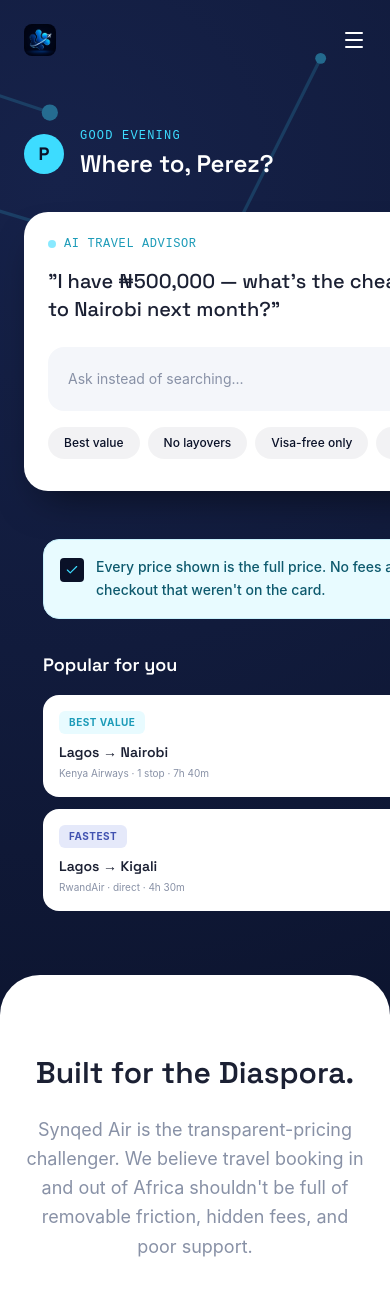
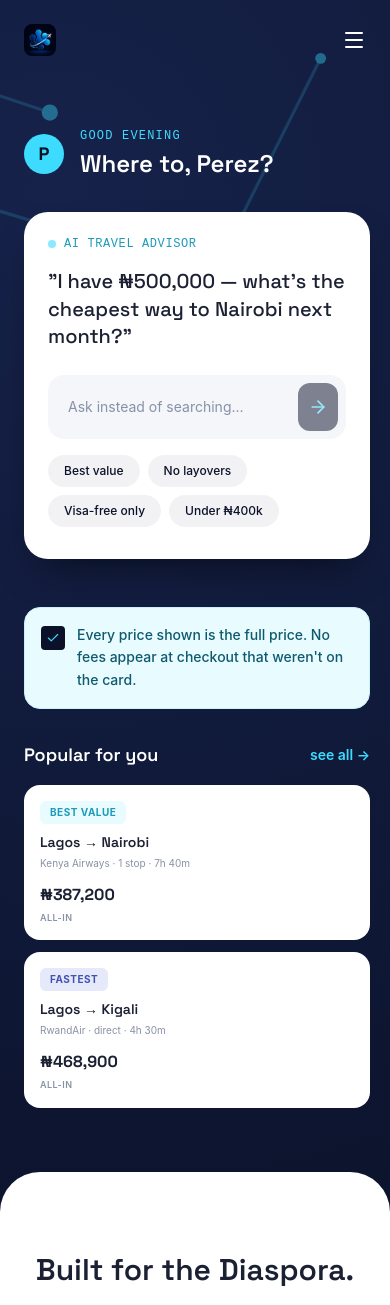
Before and after one commit to Chuzzy99/Synqedair, a Next.js app: page / in a window 390 px wide. Shown: the top 1305 px of the page. Built offline with nearby package versions, Linux system fonts and the light colour scheme.

Commit message:
Fix mobile cutoff for filter chips and popular route cards

```diff
--- a/src/app/page.tsx
+++ b/src/app/page.tsx
@@ -132,7 +132,7 @@
                 </button>
               </form>
 
-              <div className="flex gap-2 mt-4 overflow-x-auto pb-2 scrollbar-hide">
+              <div className="flex flex-wrap gap-2 mt-4 pb-2">
                 {["Best value", "No layovers", "Visa-free only", "Under ₦400k"].map(chip => (
                   <button
                     key={chip}
@@ -165,25 +165,25 @@
             </motion.div>
 
             <div className="flex flex-col gap-3">
-              <motion.button variants={fadeUp} onClick={() => router.push('/search')} className="group flex justify-between items-center bg-white rounded-2xl p-4 md:p-5 text-left hover:shadow-[0_8px_24px_-12px_rgba(61,220,255,0.4)] transition-all">
-                <div className="flex flex-col items-start gap-1 w-2/3 md:w-auto">
+              <motion.button variants={fadeUp} onClick={() => router.push('/search')} className="group flex flex-col sm:flex-row justify-between items-start sm:items-center bg-white rounded-2xl p-4 md:p-5 text-left hover:shadow-[0_8px_24px_-12px_rgba(61,220,255,0.4)] transition-all gap-3 sm:gap-0">
+                <div className="flex flex-col items-start gap-1">
                   <span className="text-[10px] font-bold tracking-wider uppercase px-2.5 py-1 rounded-md mb-1 bg-[#E8FBFF] text-[#1C9BB8]">Best value</span>
-                  <div className="font-display font-semibold text-sm md:text-base text-ink whitespace-nowrap overflow-hidden text-ellipsis w-full">Lagos → Nairobi</div>
+                  <div className="font-display font-semibold text-sm md:text-base text-ink break-words w-full">Lagos → Nairobi</div>
                   <div className="text-[10px] md:text-xs text-mist">Kenya Airways · 1 stop · 7h 40m</div>
                 </div>
-                <div className="text-right shrink-0">
+                <div className="text-left sm:text-right shrink-0">
                   <b className="font-display text-base md:text-lg text-ink block">₦387,200</b>
                   <div className="text-[9px] md:text-[10px] uppercase tracking-wider text-mist mt-1 font-semibold">all-in</div>
                 </div>
               </motion.button>
 
-              <motion.button variants={fadeUp} onClick={() => router.push('/search')} className="group flex justify-between items-center bg-white rounded-2xl p-4 md:p-5 text-left hover:shadow-[0_8px_24px_-12px_rgba(61,220,255,0.4)] transition-all">
-                <div className="flex flex-col items-start gap-1 w-2/3 md:w-auto">
+              <motion.button variants={fadeUp} onClick={() => router.push('/search')} className="group flex flex-col sm:flex-row justify-between items-start sm:items-center bg-white rounded-2xl p-4 md:p-5 text-left hover:shadow-[0_8px_24px_-12px_rgba(61,220,255,0.4)] transition-all gap-3 sm:gap-0">
+                <div className="flex flex-col items-start gap-1">
                   <span className="text-[10px] font-bold tracking-wider uppercase px-2.5 py-1 rounded-md mb-1 bg-[#E5E9FA] text-[#4152B0]">Fastest</span>
-                  <div className="font-display font-semibold text-sm md:text-base text-ink whitespace-nowrap overflow-hidden text-ellipsis w-full">Lagos → Kigali</div>
+                  <div className="font-display font-semibold text-sm md:text-base text-ink break-words w-full">Lagos → Kigali</div>
                   <div className="text-[10px] md:text-xs text-mist">RwandAir · direct · 4h 30m</div>
                 </div>
-                <div className="text-right shrink-0">
+                <div className="text-left sm:text-right shrink-0">
                   <b className="font-display text-base md:text-lg text-ink block">₦468,900</b>
                   <div className="text-[9px] md:text-[10px] uppercase tracking-wider text-mist mt-1 font-semibold">all-in</div>
                 </div>
--- a/src/app/search/page.tsx
+++ b/src/app/search/page.tsx
@@ -77,7 +77,7 @@
               Thu, 3 Sep · 1 traveler · Economy
             </p>
 
-            <div className="flex gap-2 mt-6 overflow-x-auto pb-2 scrollbar-hide">
+            <div className="flex flex-wrap gap-2 mt-6 pb-2">
               {["Best value", "Fastest", "Cheapest"].map(filter => (
                 <button
                   key={filter}
```
